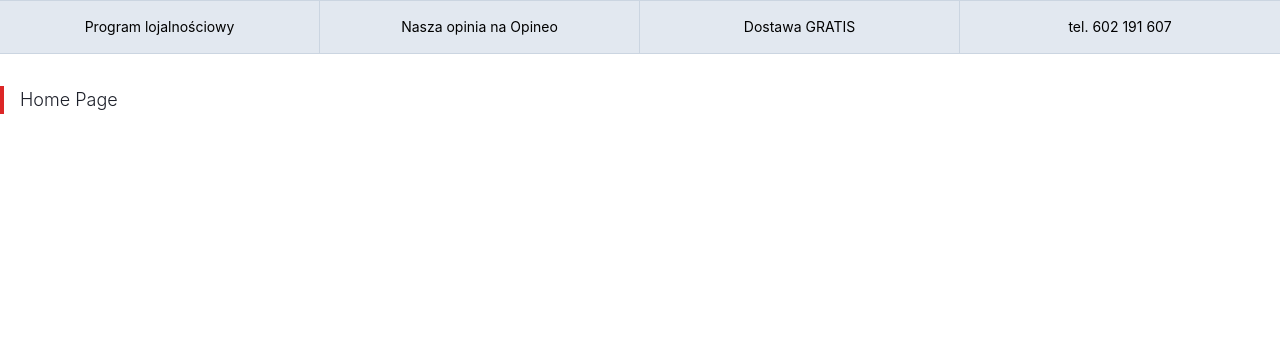
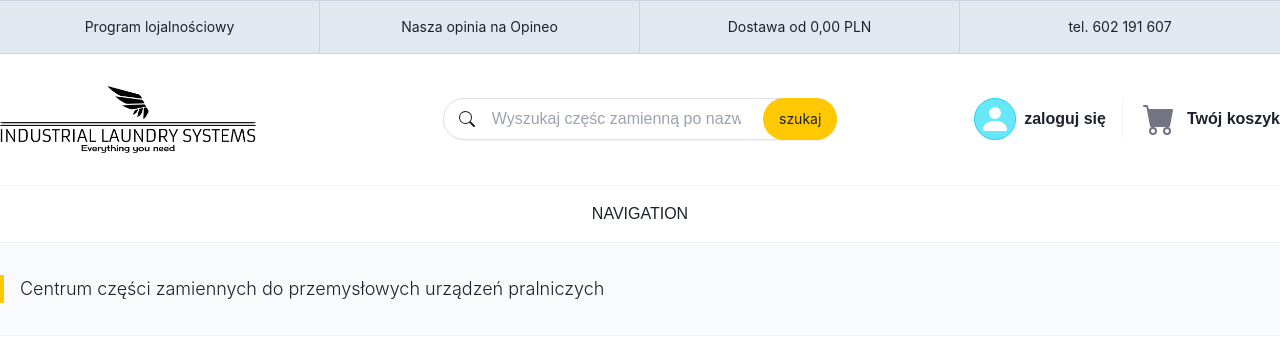
Before and after one commit to krystek77/e-commerce, a Next.js app: page / in a window 1280 px wide. Shown: the top 342 px of the page. Built offline with nearby package versions, Linux system fonts and the light colour scheme.

Commit message:
Create main header

```diff
--- a/app/layout.js
+++ b/app/layout.js
@@ -1,5 +1,5 @@
 import '@styles/globals.css';
-import {Advantages} from '@components'
+import {Advantages,Header} from '@components'
 
 export const metadata = {
     title:"E-commerce",
@@ -11,9 +11,10 @@ export const metadata = {
 export default function RootLayout({children}) {
 
   return (
-    <html lang="pl" className="font-html">
+    <html lang="pl" className="font-html text-black">
       <body>
         <Advantages />
+        <Header/>
         {children}
       </body>
     </html>
--- a/app/page.js
+++ b/app/page.js
@@ -1,8 +1,10 @@
 
 export default function Home() {
   return (
-    <main className="container mx-auto">
-      <h1 className="head-title">Home Page</h1>
+    <main className="bg-slate-50 border-t border-b border-slate-100">
+      <div className="container mx-auto">
+        <h1 className="head-title">Centrum części zamiennych do przemysłowych urządzeń pralniczych</h1>
+      </div>
     </main>
   );
 }
--- a/components/Advantages/Advantages.jsx
+++ b/components/Advantages/Advantages.jsx
@@ -6,7 +6,7 @@ const Advantages = () => {
       <div className="container mx-auto flex flex-col sm:flex-row justify-center items-center">
         <Link href="/" className='w-full sm:w-1/4 text-center font-accent text-sm  border-b sm:border-r sm:border-b-0 border-slate-300 py-4 whitespace-nowrap'>Program lojalnościowy</Link>
         <Link href="/" className='w-full sm:w-1/4 text-center font-accent text-sm  border-b sm:border-r sm:border-b-0 border-slate-300 py-4 whitespace-nowrap'>Nasza opinia na Opineo</Link>
-        <Link href="/" className='w-full sm:w-1/4 text-center font-accent text-sm  border-b sm:border-r sm:border-b-0 border-slate-300 py-4 whitespace-nowrap'>Dostawa GRATIS</Link>
+        <Link href="/" className='w-full sm:w-1/4 text-center font-accent text-sm  border-b sm:border-r sm:border-b-0 border-slate-300 py-4 whitespace-nowrap'>Dostawa od 0,00 PLN</Link>
         <div className='w-full sm:w-1/4 text-center font-accent text-sm py-4 whitespace-nowrap'>tel. 602 191 607</div>
       </div>
     </div>
--- a/components/Header/Header.jsx
+++ b/components/Header/Header.jsx
@@ -1,12 +1,61 @@
-
+import {SearchForm} from '@components'
+import Image from 'next/image'
+import Link from 'next/link'
+import {images} from '@public/assets/images'
+import {BsFillPersonFill, BsFillCartFill} from 'react-icons/bs'
 const Header = () => {
   return (
-    <header className="h-12 bg-black-light w-full ">
-      <div className="max-w-7xl mx-auto flex justify-center items-center h-full border-r border-l border-slate-200">
-        <div className="flex-grow border-r border-r-slate-200 h-full"></div>
-        <div className="flex-grow border-r border-r-slate-200 h-full"></div>
-        <div className="flex-grow border-r border-r-slate-200 h-full"></div>
-        <div className="flex-grow"></div>
+    <header className="px-4 lg:px-0">
+      <div className="container mx-auto">
+        {/** page tool */}
+        <div className="flex justify-between items-center py-8 flex-wrap">
+          <div className="hidden md:block flex-1">
+            <Link href="/" className="block w-64 h-auto">
+              <Image
+                className="object-cover w-full h-full object-center"
+                src={images.LOGO_BLACK_ON_TRANSPARENT}
+                alt="Części zamienne do przemysłowych urządzeń pralniczych"
+              />
+            </Link>
+          </div>
+          <div className="md:hidden flex-1">
+            <Link href="/" className="block w-20 h-auto">
+              <Image
+                className="object-cover w-full h-full object-center"
+                src={images.LOGO_BLACK_ON_TRANSPARENT_ICON}
+                alt="Części zamienne do przemysłowych urządzeń pralniczych"
+              />
+            </Link>
+          </div>
+          <div className='hidden md:block flex-1'>
+            <SearchForm />
+          </div>
+          <div className="flex items-center flex-1 justify-end">
+            <div className="whitespace-nowrap flex flex-col md:flex-row justify-center items-center pr-4 border-r border-slate-100">
+              <div className="border border-accent-dark bg-accent p-1 rounded-full mr-2 mb-1 md:mb-0">
+                <BsFillPersonFill className="w-8 h-8 text-white" />
+              </div>
+              <p className="whitespace-nowrap  text-sm md:text-base font-semibold">
+                zaloguj się
+              </p>
+            </div>
+            <div className="whitespace-nowrap flex flex-col md:flex-row justify-center items-center pl-4 ">
+              <div className="p-1 mr-2 mb-1 md:mb-0">
+                <BsFillCartFill className="w-8 h-8 text-black-medium" />
+              </div>
+              <p className="whitespace-nowrap  text-sm md:text-base font-semibold">
+                Twój koszyk
+              </p>
+            </div>
+          </div>
+          <div className='md:hidden w-full mt-4 md:mt-0'>
+            <SearchForm />
+          </div>
+        </div>
+        {/** navigation */}
+        <nav className="text-center border-t border-slate-100 py-4">
+          NAVIGATION
+        </nav>
       </div>
     </header>
   );
--- a/components/SearchForm/SearchForm.jsx
+++ b/components/SearchForm/SearchForm.jsx
@@ -3,18 +3,18 @@ import {BsSearch} from 'react-icons/bs';
 export default function SearchForm(){
 
   return (
-    <div className='relative container'>
+    <div className='relative flex-1'>
       <form id='search' name='search' className='mx-4'>
         <div className='absolute flex flex-col flex-center inset-y-0 left-4 rounded-tl-full rounded-bl-full px-4 font-inter text-md'>
           <BsSearch className='w-4 h-4 text-black'/>
         </div>
         <input
-          className='border border-black-light rounded-full text-md shadow-md outline-none w-full py-2 pl-12 pr-20 focus:outline focus:outline-2 focus:outline-offset-0 focus:outline-black'
+          className='border border-black-light rounded-full text-md shadow-sm outline-none w-full py-2 pl-12 pr-20 focus:outline focus:outline-2 focus:outline-offset-0 focus:outline-black'
           type='search'
           placeholder='Wyszukaj częśc zamienną po nazwie'
         />
         <button
-          className='absolute inset-y-0 right-4 rounded-full px-4 font-inter text-md bg-gold outline-none'
+          className='absolute inset-y-0 right-4 rounded-full px-4 font-accent text-sm bg-gold outline-none'
           type='submit'>
           szukaj
         </button>
--- a/public/assets/images/index.js
+++ b/public/assets/images/index.js
@@ -1,9 +1,13 @@
 import DEFAULT_LANDSCAPE from './default_landscape_300_300._logo.webp';
 import DEFAULT_PORTRAIT from './default_portrait_300_300_logo.webp';
+import LOGO_BLACK_ON_TRANSPARENT from './logos/industrial-laundry-systems-low-resolution-logo-black-on-transparent-background.png'
+import LOGO_BLACK_ON_TRANSPARENT_ICON from './logos/industrial-laundry-systems-website-favicon-black.png'
 
 export const images = {
     DEFAULT_LANDSCAPE,
-    DEFAULT_PORTRAIT
+    DEFAULT_PORTRAIT,
+    LOGO_BLACK_ON_TRANSPARENT,
+    LOGO_BLACK_ON_TRANSPARENT_ICON
 }
 
 export default images;
--- a/styles/globals.css
+++ b/styles/globals.css
@@ -42,7 +42,7 @@ body {
     font-accent
     font-light
     border-l-4
-    border-primary
+    border-gold
     pl-4
     my-8
 
```
